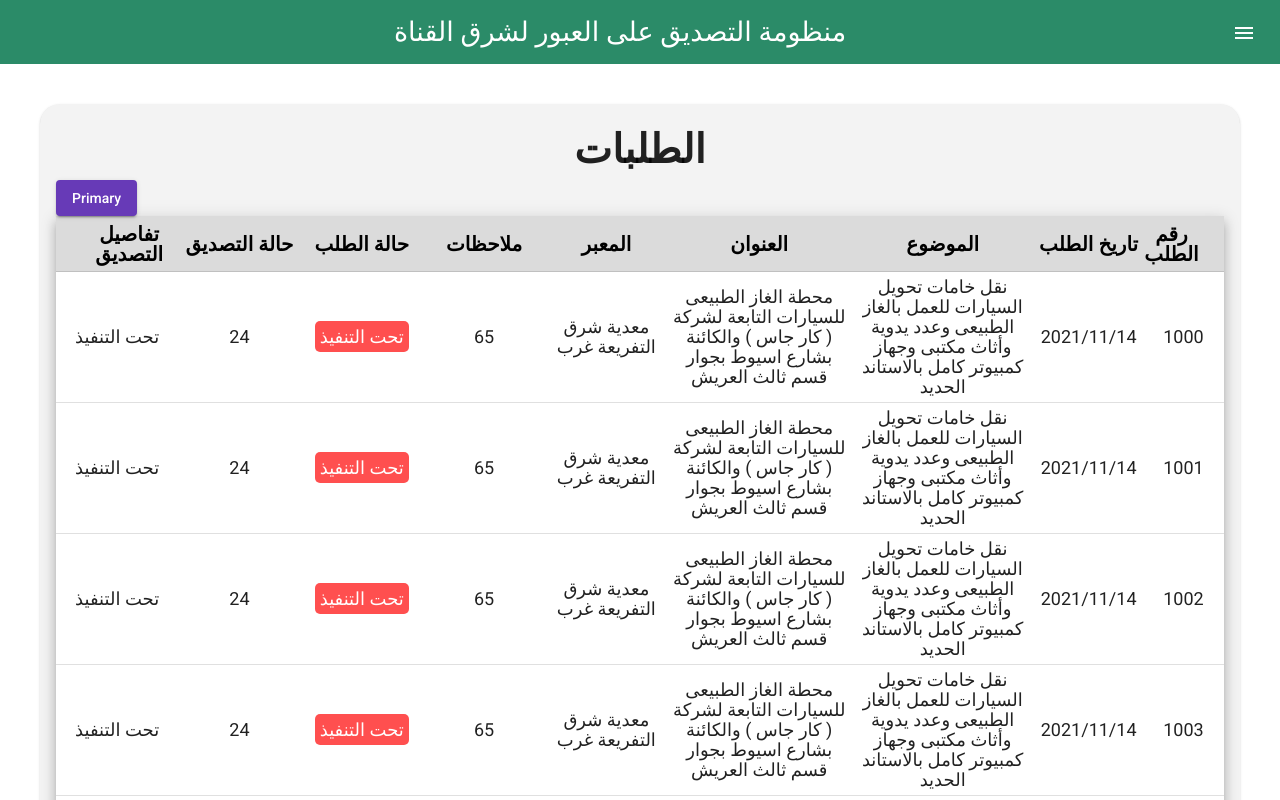
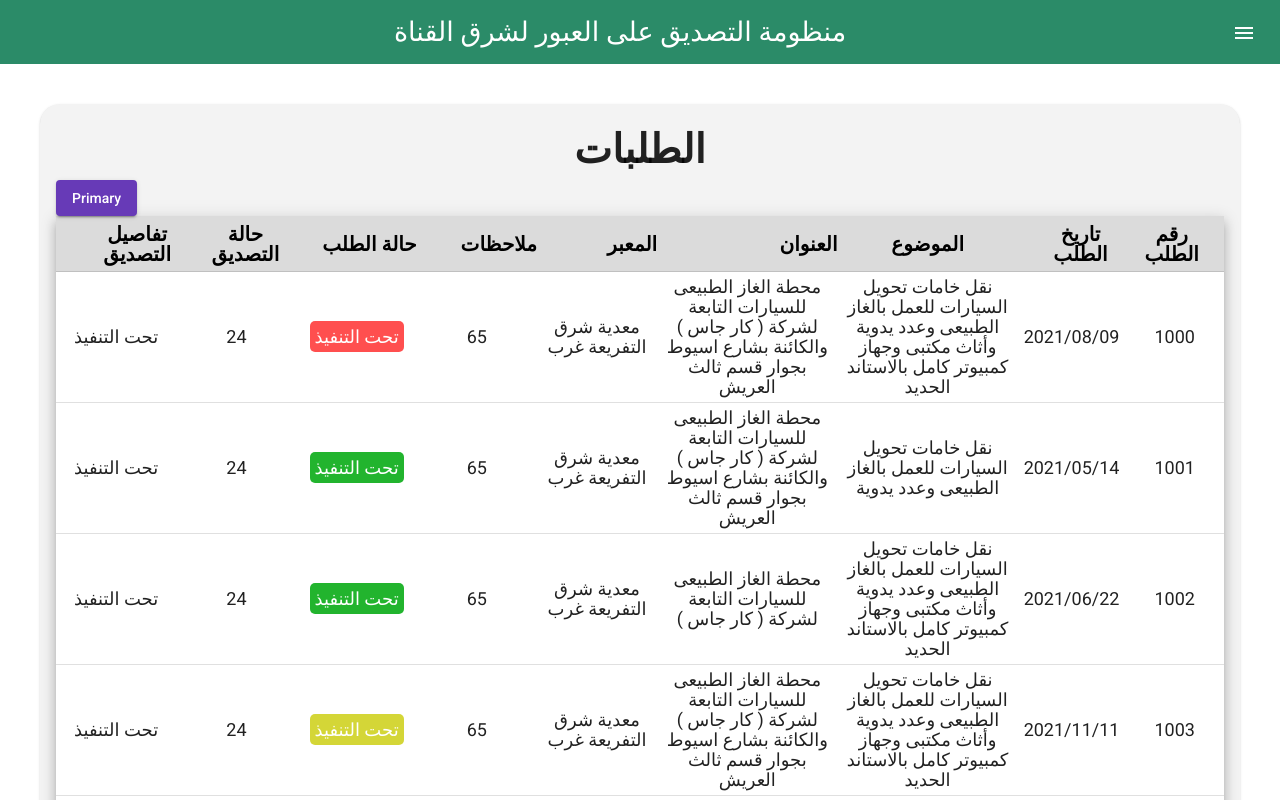
Before and after one commit to amrghobashi/border-crossing-permits, an Angular app: page / in a window 1280 px wide. Shown: the top 800 px of the page. Built offline with nearby package versions, Linux system fonts and the light colour scheme; data requests are answered from the project's data file.

Commit message:
add ngIf to request_status_id

```diff
--- a/requests.json
+++ b/requests.json
@@ -2,11 +2,12 @@
     "data": [{
             "id": 1,
             "request_number": "1000",
-            "request_date": "2021/11/14",
+            "request_date": "2021/08/09",
             "subject": "نقل خامات تحويل السيارات للعمل بالغاز الطبيعى وعدد يدوية وأثاث مكتبى وجهاز كمبيوتر كامل بالاستاند الحديد",
             "address": " محطة الغاز الطبيعى للسيارات التابعة لشركة ( كار جاس ) والكائنة بشارع اسيوط بجوار قسم ثالث العريش",
             "pass_id": "معدية شرق التفريعة غرب",
             "notes": 65,
+            "request_status_id": 1,
             "request_status": "تحت التنفيذ",
             "tasdek_status": 24,
             "tasdek_detail": "تحت التنفيذ"
@@ -14,11 +15,12 @@
         {
             "id": 2,
             "request_number": "1001",
-            "request_date": "2021/11/14",
-            "subject": "نقل خامات تحويل السيارات للعمل بالغاز الطبيعى وعدد يدوية وأثاث مكتبى وجهاز كمبيوتر كامل بالاستاند الحديد",
+            "request_date": "2021/05/14",
+            "subject": "نقل خامات تحويل السيارات للعمل بالغاز الطبيعى وعدد يدوية",
             "address": " محطة الغاز الطبيعى للسيارات التابعة لشركة ( كار جاس ) والكائنة بشارع اسيوط بجوار قسم ثالث العريش",
             "pass_id": "معدية شرق التفريعة غرب",
             "notes": 65,
+            "request_status_id": 2,
             "request_status": "تحت التنفيذ",
             "tasdek_status": 24,
             "tasdek_detail": "تحت التنفيذ"
@@ -26,11 +28,12 @@
         {
             "id": 3,
             "request_number": "1002",
-            "request_date": "2021/11/14",
+            "request_date": "2021/06/22",
             "subject": "نقل خامات تحويل السيارات للعمل بالغاز الطبيعى وعدد يدوية وأثاث مكتبى وجهاز كمبيوتر كامل بالاستاند الحديد",
-            "address": " محطة الغاز الطبيعى للسيارات التابعة لشركة ( كار جاس ) والكائنة بشارع اسيوط بجوار قسم ثالث العريش",
+            "address": " محطة الغاز الطبيعى للسيارات التابعة لشركة ( كار جاس )",
             "pass_id": "معدية شرق التفريعة غرب",
             "notes": 65,
+            "request_status_id": 2,
             "request_status": "تحت التنفيذ",
             "tasdek_status": 24,
             "tasdek_detail": "تحت التنفيذ"
@@ -38,11 +41,12 @@
         {
             "id": 4,
             "request_number": "1003",
-            "request_date": "2021/11/14",
+            "request_date": "2021/11/11",
             "subject": "نقل خامات تحويل السيارات للعمل بالغاز الطبيعى وعدد يدوية وأثاث مكتبى وجهاز كمبيوتر كامل بالاستاند الحديد",
             "address": " محطة الغاز الطبيعى للسيارات التابعة لشركة ( كار جاس ) والكائنة بشارع اسيوط بجوار قسم ثالث العريش",
             "pass_id": "معدية شرق التفريعة غرب",
             "notes": "65",
+            "request_status_id": 3,
             "request_status": "تحت التنفيذ",
             "tasdek_status": "24",
             "tasdek_detail": "تحت التنفيذ"
@@ -55,6 +59,7 @@
             "address": " محطة الغاز الطبيعى للسيارات التابعة لشركة ( كار جاس ) والكائنة بشارع اسيوط بجوار قسم ثالث العريش",
             "pass_id": "معدية شرق التفريعة غرب",
             "notes": "65",
+            "request_status_id": 1,
             "request_status": "تحت التنفيذ",
             "tasdek_status": "24",
             "tasdek_detail": "تحت التنفيذ"
@@ -67,6 +72,7 @@
             "address": " محطة الغاز الطبيعى للسيارات التابعة لشركة ( كار جاس ) والكائنة بشارع اسيوط بجوار قسم ثالث العريش",
             "pass_id": "معدية شرق التفريعة غرب",
             "notes": "65",
+            "request_status_id": 1,
             "request_status": "تحت التنفيذ",
             "tasdek_status": "24",
             "tasdek_detail": "تحت التنفيذ"
@@ -79,6 +85,7 @@
             "address": " محطة الغاز الطبيعى للسيارات التابعة لشركة ( كار جاس ) والكائنة بشارع اسيوط بجوار قسم ثالث العريش",
             "pass_id": "معدية شرق التفريعة غرب",
             "notes": "65",
+            "request_status_id": 1,
             "request_status": "تحت التنفيذ",
             "tasdek_status": "24",
             "tasdek_detail": "تحت التنفيذ"
--- a/src/app/Models/request.ts
+++ b/src/app/Models/request.ts
@@ -6,6 +6,7 @@ export interface Request{
   address?: string;
   pass_id?: string;
   notes?: string;
+  request_status_id?: number;
   request_status?: string;
   tasdek_status?: string;
   tasdek_detail?: string;
--- a/src/app/app.module.ts
+++ b/src/app/app.module.ts
@@ -15,6 +15,7 @@ import { MatListModule } from '@angular/material/list';
 import { MatButtonModule } from '@angular/material/button';
 import { MatIconModule } from '@angular/material/icon';
 import { MatPaginatorModule } from '@angular/material/paginator';
+import { MatSortModule } from '@angular/material/sort';
 import { ToolBarComponent } from './shared/tool-bar/tool-bar.component';
 
 @NgModule({
@@ -37,7 +38,8 @@ import { ToolBarComponent } from './shared/tool-bar/tool-bar.component';
     MatButtonModule,
     MatIconModule,
     HttpClientModule,
-    MatPaginatorModule
+    MatPaginatorModule,
+    MatSortModule
   ],
   providers: [],
   bootstrap: [AppComponent]
--- a/src/app/request/request.component.html
+++ b/src/app/request/request.component.html
@@ -2,15 +2,15 @@
     <mat-card-title style="text-align: center; font-size: 40px; font-weight: bold; margin: 20px;">الطلبات</mat-card-title>
     <button mat-raised-button color="primary" (click)="addRequest()">Primary</button>
     <!-- <mat-card-header style="text-align: center; font-size: 40px; font-weight: bold; margin: 20px;">الطلبات</mat-card-header> -->
-    <table dir="rtl" mat-table [dataSource]="dataSource" class="mat-elevation-z8">
+    <table dir="rtl" mat-table [dataSource]="dataSource" class="mat-elevation-z8" matSort>
 
         <ng-container matColumnDef="request_number">
-            <th style="width: 5%;" mat-header-cell *matHeaderCellDef> رقم الطلب </th>
+            <th style="width: 7%;" mat-header-cell *matHeaderCellDef mat-sort-header> رقم الطلب </th>
             <td mat-cell *matCellDef="let element"> {{element.request_number}} </td>
         </ng-container>
 
         <ng-container matColumnDef="request_date">
-            <th style="width: 5%;" mat-header-cell *matHeaderCellDef> تاريخ الطلب </th>
+            <th style="width: 5%;" mat-header-cell *matHeaderCellDef mat-sort-header> تاريخ الطلب </th>
             <td mat-cell *matCellDef="let element"> {{element.request_date}} </td>
         </ng-container>
 
@@ -20,34 +20,36 @@
         </ng-container>
 
         <ng-container matColumnDef="address">
-            <th style="width: 15%;" mat-header-cell *matHeaderCellDef> العنوان </th>
+            <th style="width: 15%;" mat-header-cell *matHeaderCellDef mat-sort-header> العنوان </th>
             <td mat-cell *matCellDef="let element"> {{element.address}} </td>
         </ng-container>
 
         <ng-container matColumnDef="pass_id">
-            <th style="width: 10%;" mat-header-cell *matHeaderCellDef> المعبر </th>
+            <th style="width: 10%;" mat-header-cell *matHeaderCellDef mat-sort-header> المعبر </th>
             <td mat-cell *matCellDef="let element"> {{element.pass_id}} </td>
         </ng-container>
 
         <ng-container matColumnDef="notes">
-            <th style="width: 10%;" mat-header-cell *matHeaderCellDef> ملاحظات </th>
+            <th style="width: 10%;" mat-header-cell *matHeaderCellDef mat-sort-header> ملاحظات </th>
             <td mat-cell *matCellDef="let element"> {{element.notes}} </td>
         </ng-container>
 
         <ng-container matColumnDef="request_status">
-            <th style="width: 10%;" mat-header-cell *matHeaderCellDef> حالة الطلب </th>
+            <th style="width: 10%;" mat-header-cell *matHeaderCellDef mat-sort-header> حالة الطلب </th>
             <td mat-cell *matCellDef="let element">
-                <a style="background-color: rgb(255, 79, 79); padding: 5px; border-radius: 5px; color: white;"> {{element.request_status}} </a>
+                <a *ngIf="element.request_status_id == 1;" style="background-color: rgb(255, 79, 79); padding: 5px; border-radius: 5px; color: white;"> {{element.request_status}} </a>
+                <a *ngIf="element.request_status_id == 2;" style="background-color: rgb(34, 180, 46); padding: 5px; border-radius: 5px; color: white;"> {{element.request_status}} </a>
+                <a *ngIf="element.request_status_id == 3;" style="background-color: rgb(212, 214, 55); padding: 5px; border-radius: 5px; color: white;"> {{element.request_status}} </a>
             </td>
         </ng-container>
 
         <ng-container matColumnDef="tasdek_status">
-            <th style="width: 10%;" mat-header-cell *matHeaderCellDef> حالة التصديق </th>
+            <th style="width: 10%;" mat-header-cell *matHeaderCellDef mat-sort-header> حالة التصديق </th>
             <td mat-cell *matCellDef="let element"> {{element.tasdek_status}} </td>
         </ng-container>
 
         <ng-container matColumnDef="tasdek_detail">
-            <th style="width: 10%;" mat-header-cell *matHeaderCellDef> تفاصيل التصديق </th>
+            <th style="width: 10%;" mat-header-cell *matHeaderCellDef mat-sort-header> تفاصيل التصديق </th>
             <td mat-cell *matCellDef="let element"> {{element.tasdek_detail}} </td>
         </ng-container>
 
--- a/src/app/request/request.component.ts
+++ b/src/app/request/request.component.ts
@@ -3,6 +3,7 @@ import { RequestService } from './request.service';
 import { Request } from '../Models/request';
 import { Subscription } from 'rxjs';
 import { MatPaginator } from '@angular/material/paginator';
+import { MatSort } from '@angular/material/sort';
 import { MatTableDataSource } from '@angular/material/table';
 
 @Component({
@@ -14,16 +15,18 @@ export class RequestComponent implements OnInit, OnDestroy, AfterViewInit {
 
   requests: Request[] = [];
   @ViewChild(MatPaginator) paginator!: MatPaginator;
+  @ViewChild(MatSort) sort!: MatSort;
 
   ngAfterViewInit() {
     this.dataSource.paginator = this.paginator;
+    this.dataSource.sort = this.sort;
   }
 
   newReq: Request =
     {
-      "id": 4,
-      "request_number": 1000,
-      "request_date": "2021/11/14",
+      "id": 8,
+      "request_number": 1008,
+      "request_date": "yehya",
       "subject": "نقل خامات تحويل السيارات للعمل بالغاز الطبيعى وعدد يدوية وأثاث مكتبى وجهاز كمبيوتر كامل بالاستاند الحديد",
       "address": " محطة الغاز الطبيعى للسيارات التابعة لشركة ( كار جاس ) والكائنة بشارع اسيوط بجوار قسم ثالث العريش",
       "pass_id": "معدية شرق التفريعة غرب",
```
